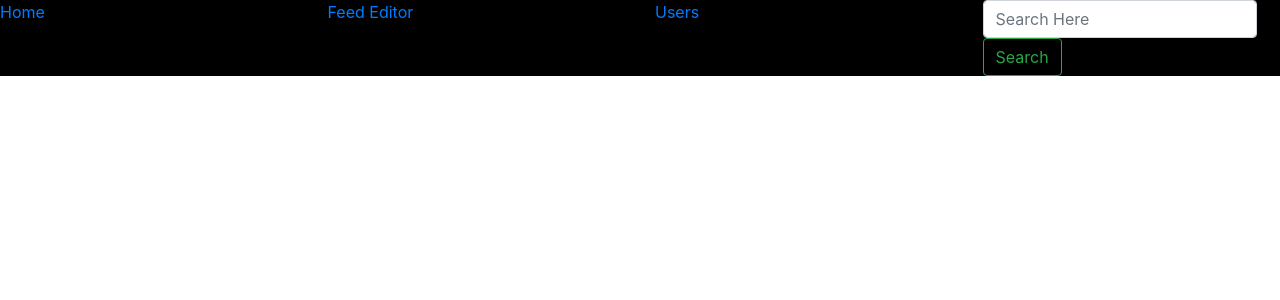
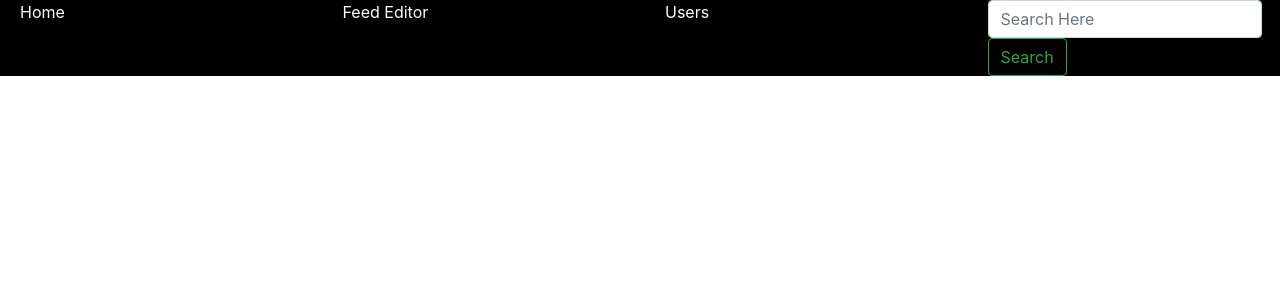
Before and after one commit to FiveEightyEight/Noice_Tube, a React (Create React App) app: page /#/ in a window 1280 px wide. Shown: the top 300 px of the page. Built offline with nearby package versions, Linux system fonts and the light colour scheme.

Commit message:
added minor changes to NavBar and searchBar

```diff
--- a/src/App.js
+++ b/src/App.js
@@ -14,10 +14,10 @@ class App extends Component {
       <NavBar></NavBar>
         <div>
           <Switch>
-            <Route exact path='/user'><User /></Route>
+            <Route exact path='/user'component={User} />
             <Route exact path='/search/:search_query'><SearchContainer /></Route>
             <Route path='/video/:video_id' exact component={Video} />
-            <Route exact path='/feededitor'><FeedList /></Route>
+            <Route exact path='/feededitor' component={FeedList} />
           </Switch>
         </div>
 
--- a/src/components/NavBar.css
+++ b/src/components/NavBar.css
@@ -3,4 +3,14 @@
     margin-bottom: 20px;
     color: white;
     justify-content: center;
+    padding-left: 20px;
 }
+
+.navLink{
+    color: white;
+
+}
+.navLink:hover{
+    color:green;
+    text-decoration: none;
+}
--- a/src/components/NavBar.js
+++ b/src/components/NavBar.js
@@ -9,16 +9,16 @@ const NavBar = props => {
     <nav>
         <div className='row navContainer'>
         <div className='col'>
-        <Link to='/'>Home</Link>
+        <Link  className='navLink' to='/'>Home</Link>
         </div>
         <div className='col'>
-        <Link to='/feededitor'>Feed Editor</Link>
+        <Link  className='navLink'to='/feededitor'>Feed Editor</Link>
         </div>
         <div className='col'>
-        <Link to='/user'>Users</Link>
+        <Link className='navLink' to='/user'>Users</Link>
         </div>
         <div className='col'>
-        <SearchBar  / >
+        <SearchBar / >
         </div>
 
         </div>
--- a/src/components/SearchBar.js
+++ b/src/components/SearchBar.js
@@ -15,6 +15,7 @@ class SearchBar extends React.Component {
     }
      handleSubmit = e =>{
             if(e.keyCode === 13){
+             e.preventDefault();
            const searchInput = e.target.value;
             this.props.history.push(`/search/${searchInput}`);
             }
--- a/src/containers/User.js
+++ b/src/containers/User.js
@@ -74,10 +74,8 @@ class User extends React.Component {
         this.setState({
             userList:list,
             currentUser: newUser,
-        },()=>{
-            // console.log(this.state, 'is new State')
-            this.setState({inputValue: ''})
-        });
+            inputValue: '',
+        })
 
 }
 
```
